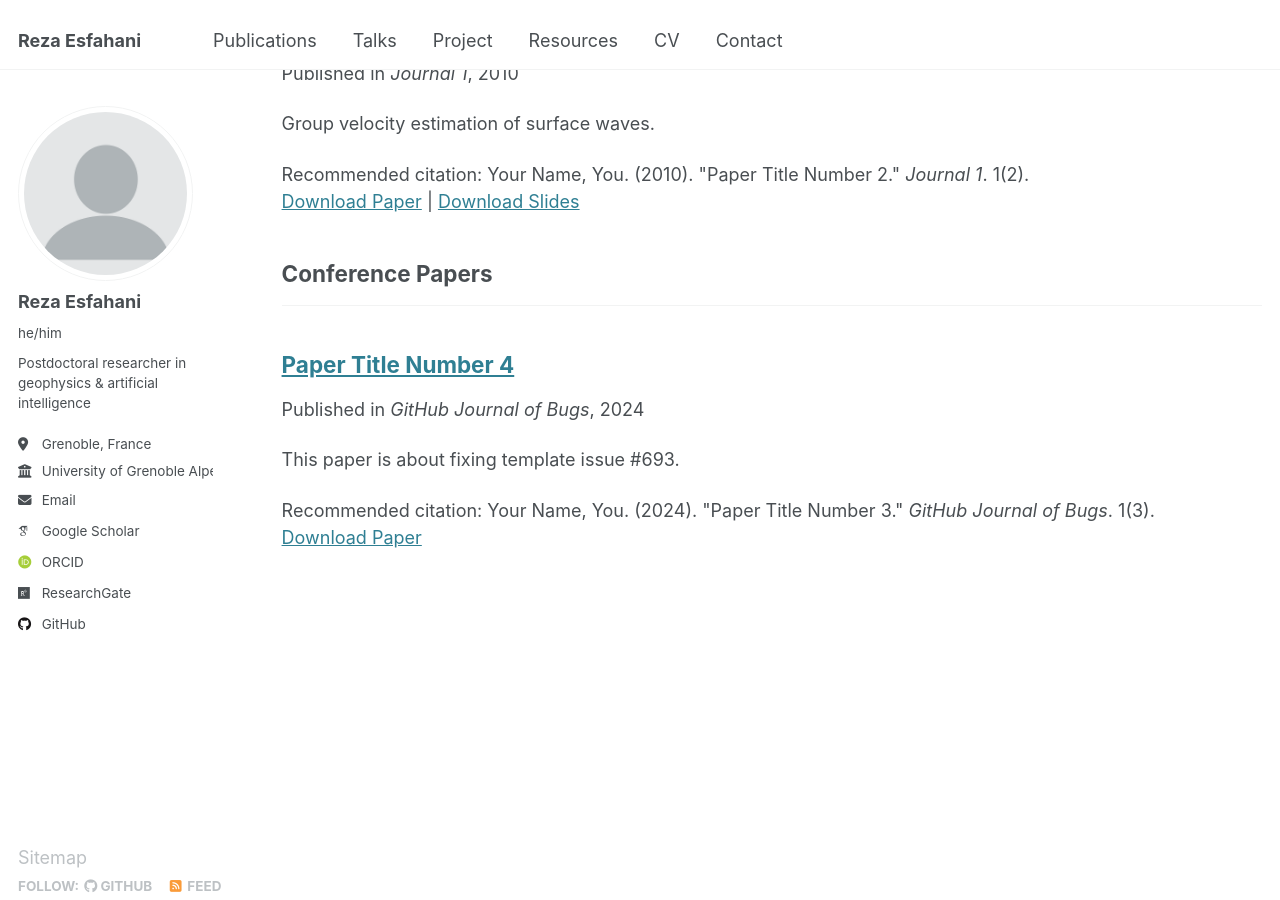
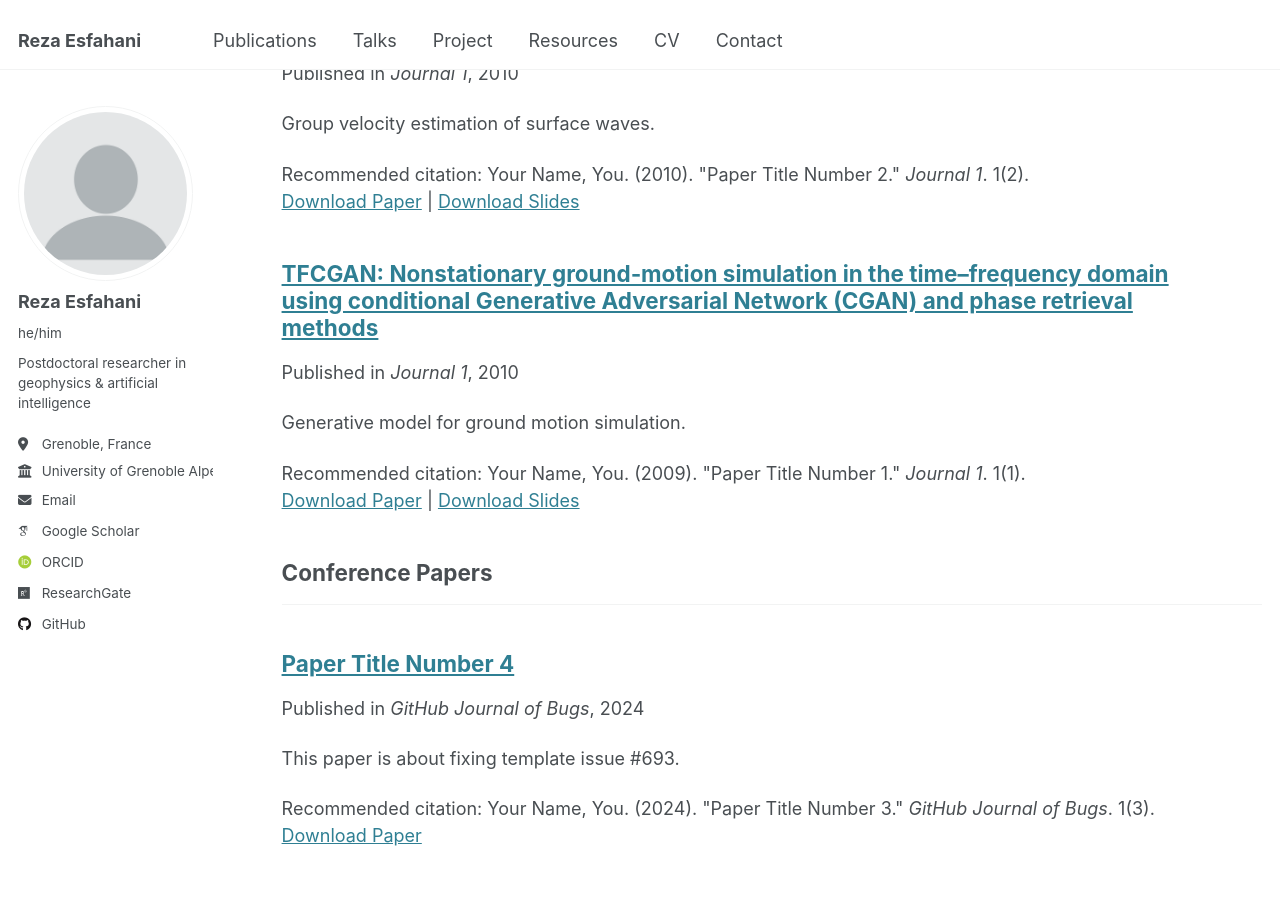
Before and after one commit to resfahani/resfahani.github.io, a Jekyll site: the page built from _pages/publications.html, in a window 1280 px wide and 900 px high, scrolled down 568 px. Built offline with Jekyll 4.4.1, drawn with Linux system fonts in a browser that asks for light colours; some web fonts are replaced; a file with an impossible date is left out.

Commit message:
Update 2009-10-01-paper-title-number-1.md
test

```diff
--- a/_publications/2009-10-01-paper-title-number-1.md
+++ b/_publications/2009-10-01-paper-title-number-1.md
@@ -4,7 +4,7 @@ collection: publications
 category: manuscripts
 permalink: /publication/2010-10-01-paper-title-number-1
 excerpt: 'Generative model for ground motion simulation.'
-date: 2023
+date: 2010-10-01
 venue: 'Journal 1'
 slidesurl: 'http://academicpages.github.io/files/slides1.pdf'
 paperurl: 'http://academicpages.github.io/files/paper1.pdf'
```
